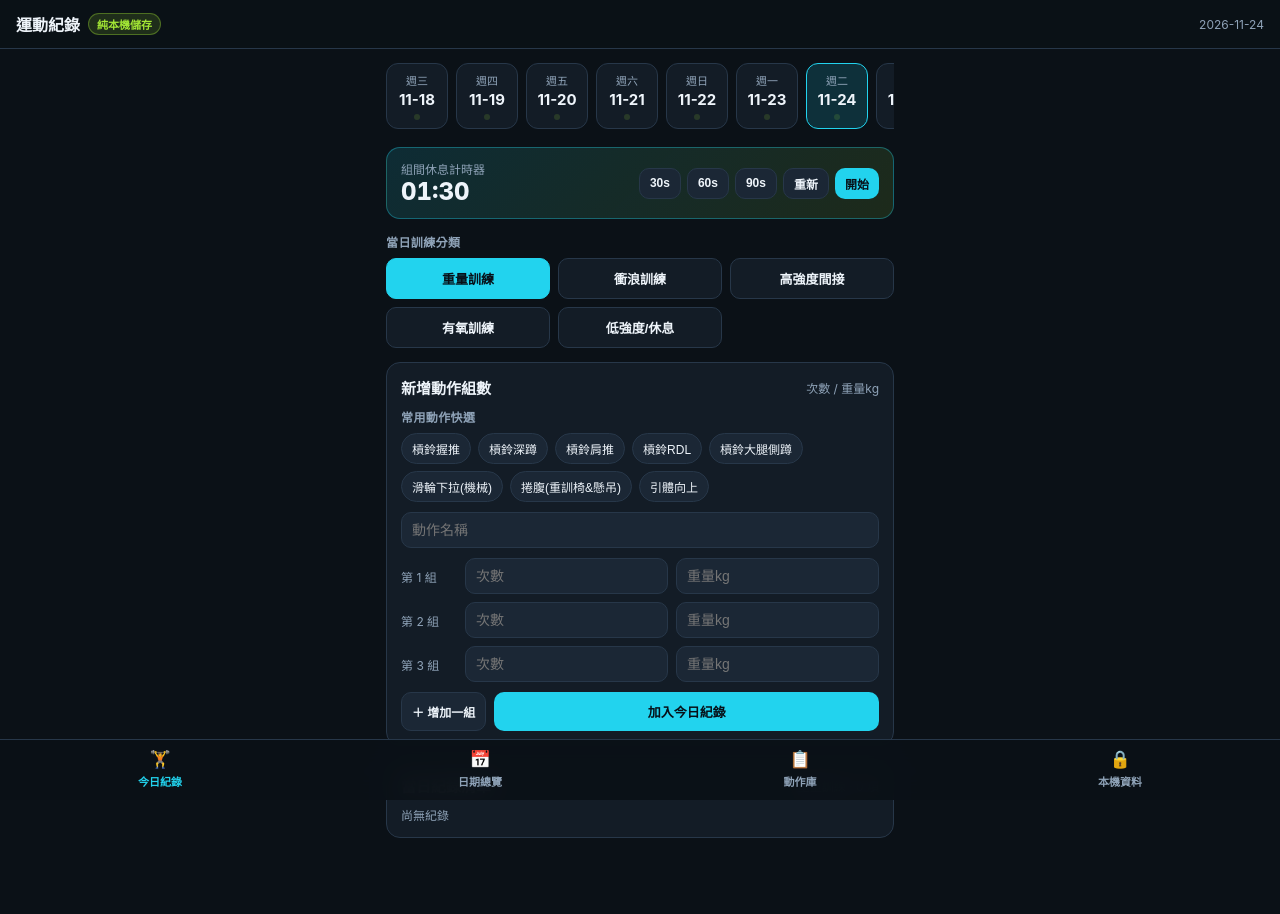
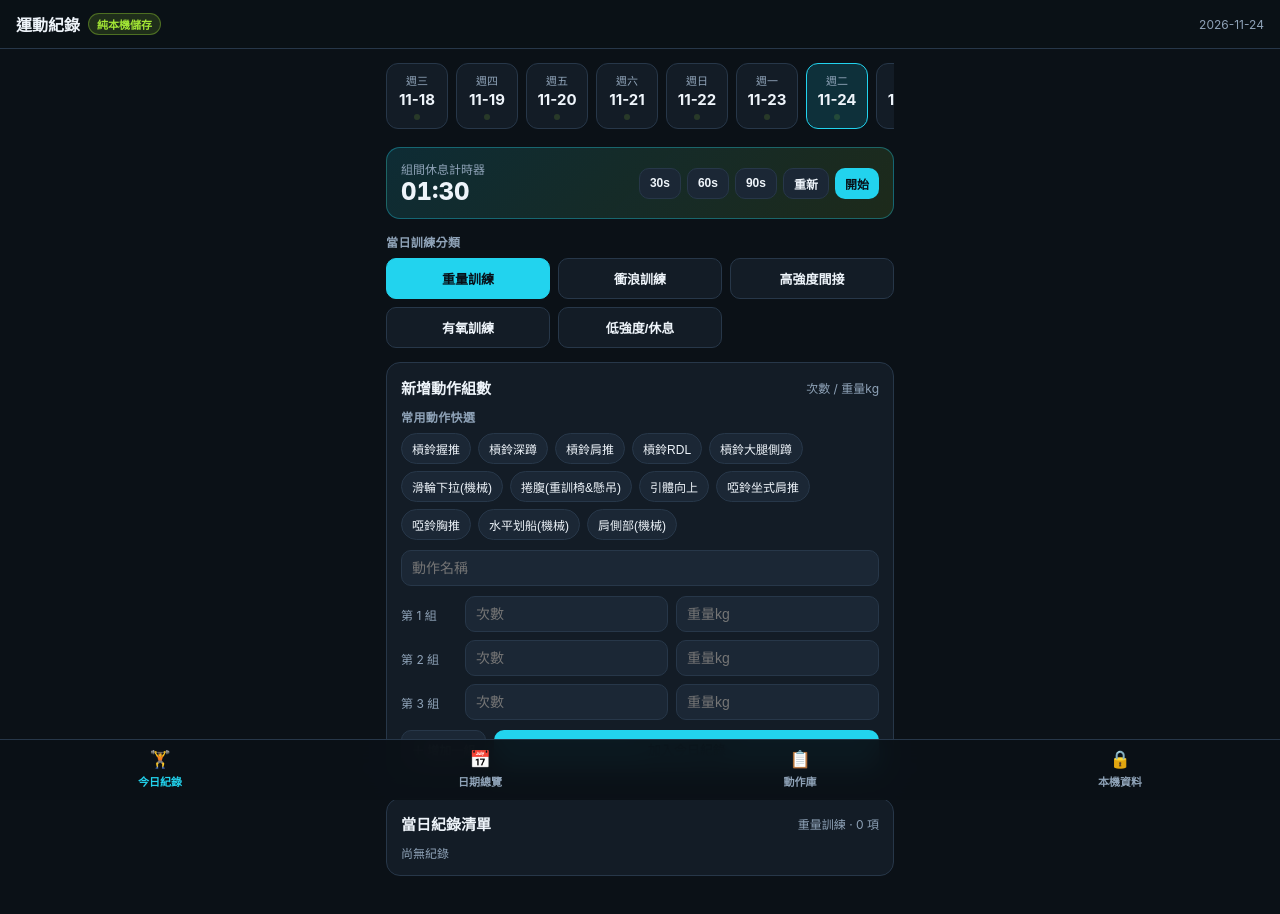
Before and after one commit to firmamentdevil-spec/boblian, a plain HTML site: page index.html in a window 1280 px wide. Drawn offline with Linux system fonts and the light colour scheme.

Commit message:
Update index.html

```diff
--- a/index.html
+++ b/index.html
@@ -386,11 +386,23 @@
     const CATEGORIES = ['重量訓練', '衝浪訓練', '高強度間接', '有氧訓練', '低強度/休息'];
 
     const EXERCISE_POOL = {
-      '重量訓練': ['槓鈴握推', '槓鈴深蹲', '槓鈴肩推', '槓鈴RDL', '槓鈴大腿側蹲', '滑輪下拉(機械)', '捲腹(重訓椅&懸吊)', '引體向上'],
-      '衝浪訓練': ['趴式划船', '趴式Y式啞鈴', '啞鈴肩推(滑水)', '滑輪側腹轉體', '滑輪下拉划水', '地雷管爆發上推', '單腿RDL', '哥本哈根側棒式'],
-      '高強度間接': ['槓鈴分腿蹲', '啞鈴肩推(滑水)', '單腿RDL', '捲腹(重訓椅&懸吊)', '地雷管爆發上推', '大腿寬內外收(機械)'],
+      '重量訓練': [
+        '槓鈴握推', '槓鈴深蹲', '槓鈴肩推', '槓鈴RDL', '槓鈴大腿側蹲',
+        '滑輪下拉(機械)', '捲腹(重訓椅&懸吊)', '引體向上',
+        '啞鈴坐式肩推', '啞鈴胸推', '水平划船(機械)', '肩側部(機械)'
+      ],
+      '衝浪訓練': [
+        '趴式Y式啞鈴', '啞鈴肩推(滑水)', '滑輪側腹轉體', '滑輪下拉划水',
+        '地雷管爆發上推', '單腿RDL', '哥本哈根側棒式',
+        '地雷管單手肩推', '地雷管軀幹旋轉'
+      ],
+      '高強度間接': [
+        '槓鈴分腿蹲', '啞鈴肩推(滑水)', '單腿RDL', '捲腹(重訓椅&懸吊)',
+        '地雷管爆發上推', '大腿寬內外收(機械)',
+        '啞鈴反向飛鳥(Y式)', '肩推深蹲(複合)', '直臂下拉(機械)'
+      ],
       '有氧訓練': ['慢跑', '游泳', '20分間歇'],
-      '低強度/休息': ['游泳', '慢跑', '20分間歇']
+      '低強度/休息': []
     };
 
     const STORAGE_KEY = 'personal_workout_log_v1';
```
